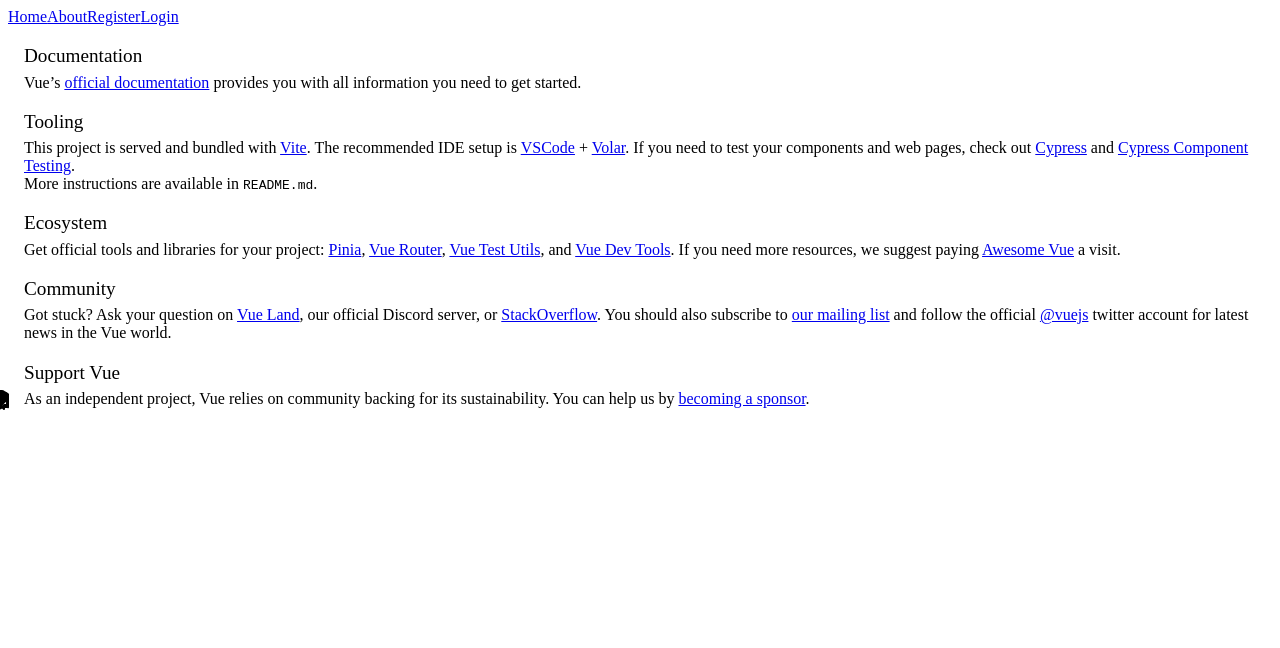
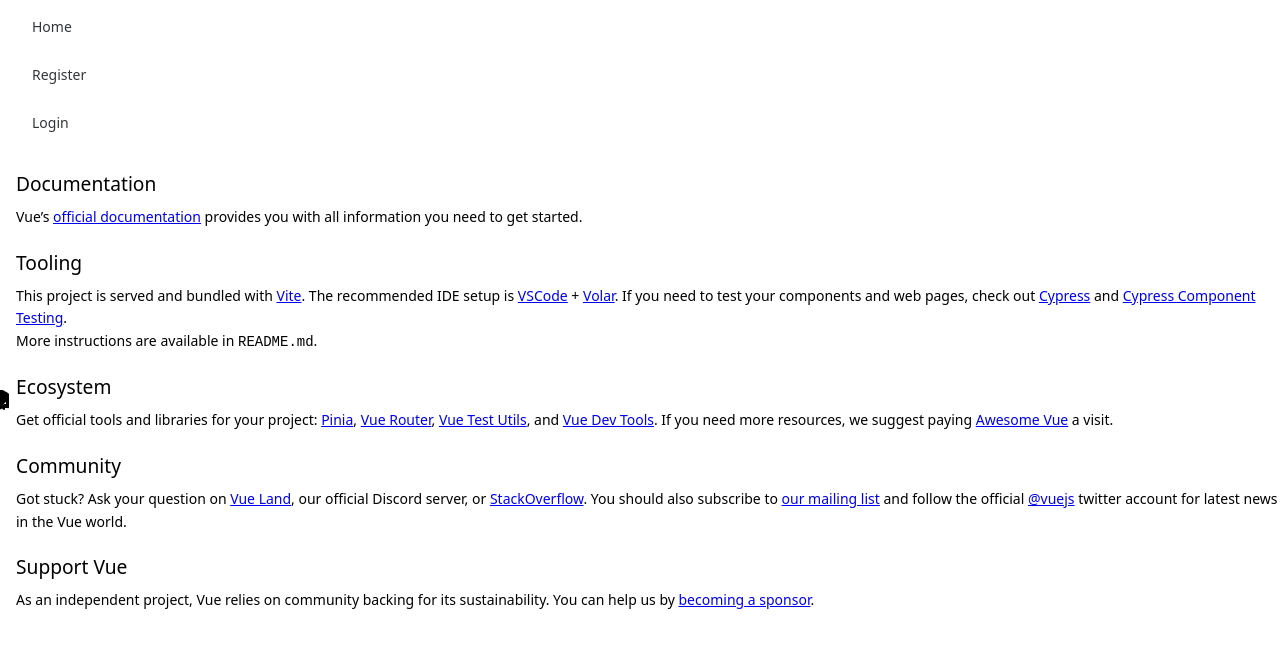
Before and after one commit to RainbowDashy/we-care-you, a Vue app in the folder frontend/: page / in a window 1280 px wide. Shown: the top 648 px of the page. Built offline with nearby package versions, Linux system fonts and the light colour scheme.

Commit message:
rewrite nav using naive-ui

```diff
--- a/frontend/src/App.vue
+++ b/frontend/src/App.vue
@@ -1,7 +1,8 @@
 <script setup>
-import { RouterLink, RouterView } from "vue-router"
+import { RouterView } from "vue-router"
 import { useUserStore } from "./stores/user"
 import { onMounted } from "vue"
+import NavigationComponent from "./components/NavigationComponent.vue"
 
 const user = useUserStore()
 
@@ -13,12 +14,8 @@
 <template>
   <header>
     <nav>
-      <RouterLink to="/">Home</RouterLink>
-      <RouterLink to="/about">About</RouterLink>
-      <RouterLink to="/register" v-if="!user.logined">Register</RouterLink>
-      <RouterLink to="/login" v-if="!user.logined">Login</RouterLink>
+      <NavigationComponent />
     </nav>
   </header>
-
   <RouterView />
 </template>
--- /dev/null
+++ b/frontend/src/components/NavigationComponent.vue
@@ -0,0 +1,53 @@
+<script setup>
+import { NMenu } from "naive-ui"
+import { h } from "vue"
+import { RouterLink } from "vue-router"
+import { useUserStore } from "../stores/user"
+const user = useUserStore()
+const menuOptions = [
+  {
+    label: () =>
+      h(
+        RouterLink,
+        {
+          to: {
+            name: "home",
+          },
+        },
+        { default: () => "Home" }
+      ),
+    key: "router-home",
+  },
+  {
+    label: () =>
+      h(
+        RouterLink,
+        {
+          to: {
+            name: "register",
+          },
+        },
+        { default: () => "Register" }
+      ),
+    key: "router-register",
+    disabled: user.logined,
+  },
+  {
+    label: () =>
+      h(
+        RouterLink,
+        {
+          to: {
+            name: "login",
+          },
+        },
+        { default: () => "Login" }
+      ),
+    key: "router-login",
+    disabled: user.logined,
+  },
+]
+</script>
+<template>
+  <n-menu :options="menuOptions" />
+</template>
```
